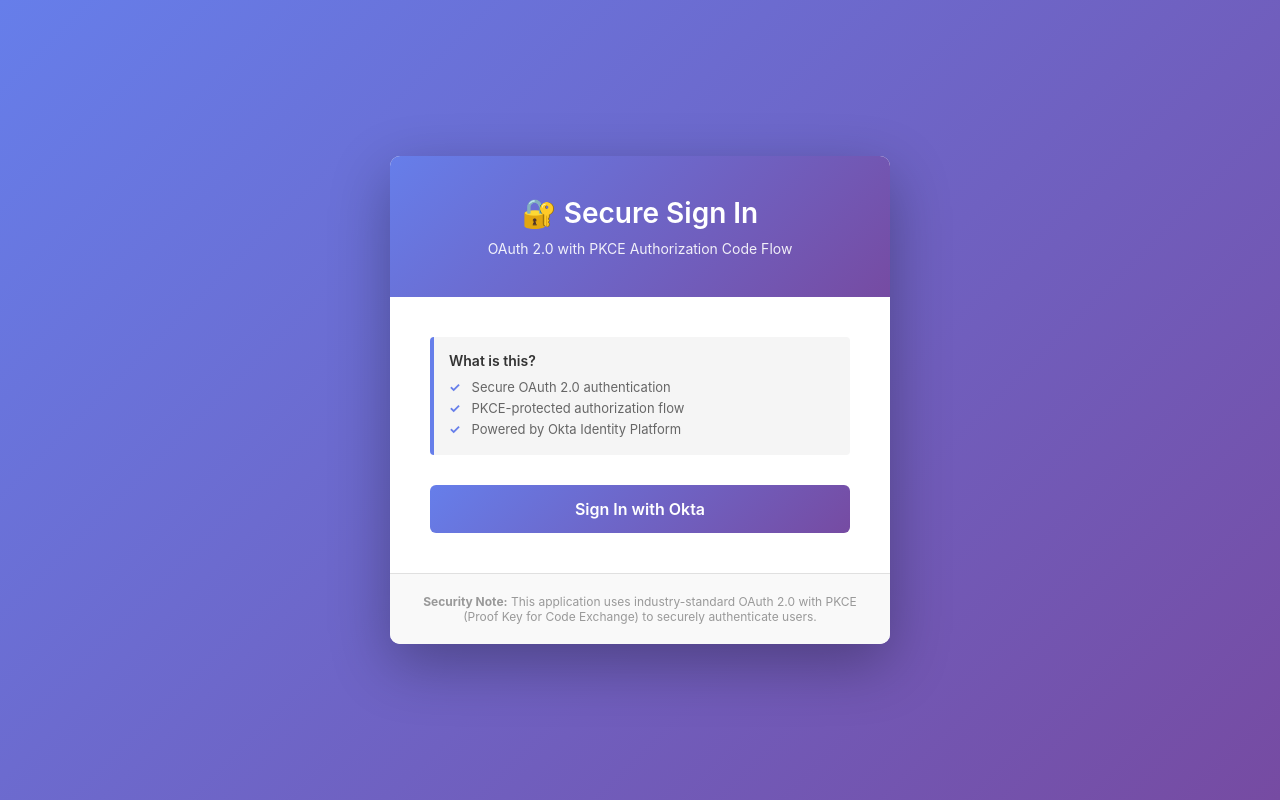
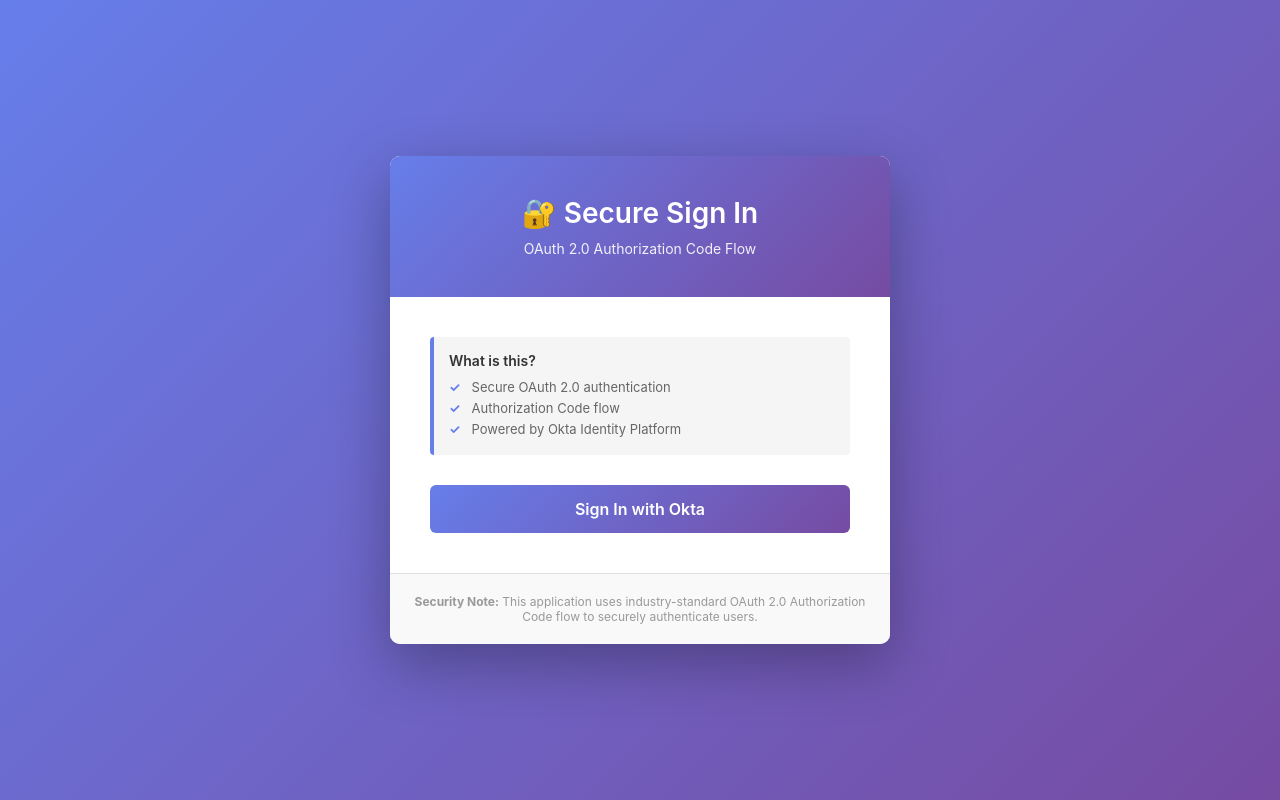
Before and after one commit to Isuruvh/python-okta, a Flask app: page / in a window 1280 px wide. Run offline with Flask 3, Linux system fonts and the light colour scheme.

Commit message:
Feat: Modified the code to have bothAuthorise code with and without PKCE both in a single app.Currently code is adjusted to test without PKCE flow if you need with PKCE flow then just have to uncommented the lines

```diff
--- a/app.py
+++ b/app.py
@@ -3,6 +3,7 @@ import hashlib
 import requests
 import secrets
 import dotenv
+import ngrok
 import os
 from flask import Flask, render_template, redirect, request, session, url_for
 from flask_cors import CORS
@@ -44,18 +45,20 @@ config = {
 @app.route("/signin")
 def signin():
     session['app_state'] = secrets.token_urlsafe(64)
-    session['code_verifier'] = secrets.token_urlsafe(64)
 
-    hashed = hashlib.sha256(session['code_verifier'].encode('ascii')).digest()
-    encoded = base64.urlsafe_b64encode(hashed)
-    code_challenge = encoded.decode('ascii').strip('=')
+    # --- PKCE (commented out for plain Authorization Code flow) ---
+    # session['code_verifier'] = secrets.token_urlsafe(64)
+    #
+    # hashed = hashlib.sha256(session['code_verifier'].encode('ascii')).digest()
+    # encoded = base64.urlsafe_b64encode(hashed)
+    # code_challenge = encoded.decode('ascii').strip('=')
 
     query_params = {'client_id': config["client_id"],
                     'redirect_uri': config["redirect_uri"],
                     'scope': "openid email profile",
                     'state': session['app_state'],
-                    'code_challenge': code_challenge,
-                    'code_challenge_method': 'S256',
+                    # 'code_challenge': code_challenge,
+                    # 'code_challenge_method': 'S256',
                     'response_type': 'code',
                     'response_mode': 'query'}
 
@@ -115,7 +118,7 @@ def callback():
     query_params = {'grant_type': 'authorization_code',
                     'code': code,
                     'redirect_uri': request.base_url,
-                    'code_verifier': session['code_verifier'],
+                    # 'code_verifier': session['code_verifier'],  # PKCE (commented out)
                     }
     query_params = requests.compat.urlencode(query_params)
     exchange = requests.post(
@@ -160,3 +163,10 @@ def profile():
 if __name__ == '__main__':
     # Keep the execution code block at the very bottom
     app.run(host="localhost", port=5000, debug=True)
+import ngrok
+
+def connect_ngrok():
+    forwarder = ngrok.forward("localhost:8085", authtoken_from_env=True, domain="esteemed-omit-creme.ngrok-free.dev")
+    print(f"Available at: {forwarder.url()}")
+
+connect_ngrok()
--- a/templates/signin.html
+++ b/templates/signin.html
@@ -3,7 +3,8 @@
 <head>
     <meta charset="UTF-8">
     <meta name="viewport" content="width=device-width, initial-scale=1.0">
-    <title>Sign In - Python Okta OAuth 2.0 PKCE Demo</title>
+    <!-- <title>Sign In - Python Okta OAuth 2.0 PKCE Demo</title> -->
+    <title>Sign In - Python Okta OAuth 2.0 Authorization Code Demo</title>
     <style>
         * {
             margin: 0;
@@ -150,7 +151,8 @@
     <div class="container">
         <div class="header">
             <h1>🔐 Secure Sign In</h1>
-            <p>OAuth 2.0 with PKCE Authorization Code Flow</p>
+            <!-- <p>OAuth 2.0 with PKCE Authorization Code Flow</p> -->
+            <p>OAuth 2.0 Authorization Code Flow</p>
         </div>
 
         <div class="content">
@@ -158,7 +160,8 @@
                 <h3>What is this?</h3>
                 <ul>
                     <li>Secure OAuth 2.0 authentication</li>
-                    <li>PKCE-protected authorization flow</li>
+                    <!-- <li>PKCE-protected authorization flow</li> -->
+                    <li>Authorization Code flow</li>
                     <li>Powered by Okta Identity Platform</li>
                 </ul>
             </div>
@@ -169,9 +172,13 @@
         </div>
 
         <div class="footer">
+            <!-- <p>
+                <strong>Security Note:</strong> This application uses industry-standard OAuth 2.0
+                with PKCE (Proof Key for Code Exchange) to securely authenticate users.
+            </p> -->
             <p>
                 <strong>Security Note:</strong> This application uses industry-standard OAuth 2.0
-                with PKCE (Proof Key for Code Exchange) to securely authenticate users.
+                Authorization Code flow to securely authenticate users.
             </p>
         </div>
     </div>
```
Also changed, not shown: templates/profile.html (+8 -4 lines).
